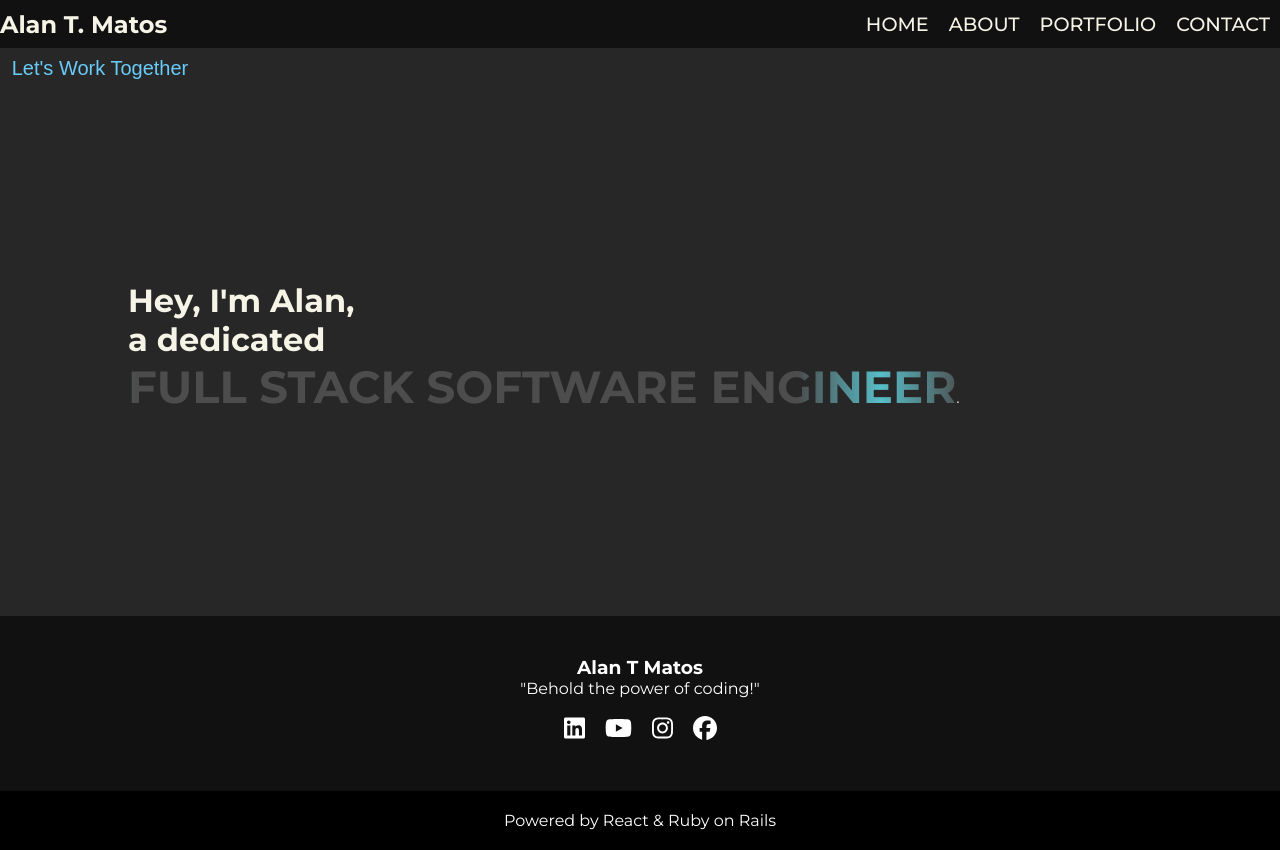
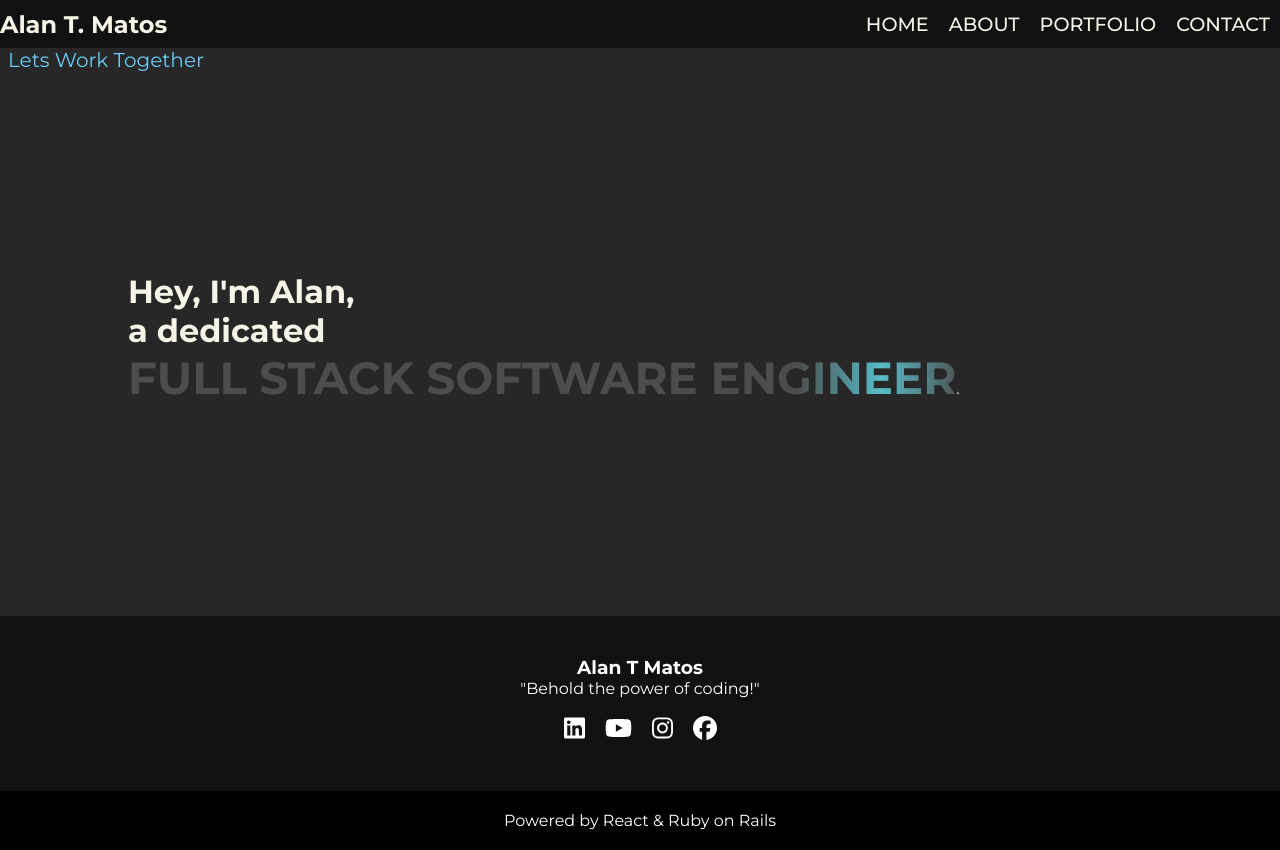
Before and after one commit to alantmatos/portfolio-frontend, a React (Create React App) app: page / in a window 1280 px wide. Built offline with nearby package versions, Linux system fonts and the light colour scheme; a web font is replaced by a local one.

Commit message:
contact link fix

```diff
--- a/src/Components/Home.js
+++ b/src/Components/Home.js
@@ -1,6 +1,7 @@
 import React from 'react';
 import { useState } from 'react';
 import '../Css/home.css';
+import { Link } from 'react-router-dom';
 
 const Home = () => {
 
@@ -14,15 +15,7 @@
   return (
     <div className='home-container'>
 
-      <button className='home-btn' onClick={() => { manageDisplay() }} > Let's Work Together </button>
-
-      {displaycontact ? <div className='display-contact'>
-        <div className='contact-info'>
-          <h4>mr.alanmatos@hotmail.com</h4>
-          <h5>+1 929-895-1957</h5>
-          <a href="https://docs.google.com/document/d/1irITA5YLrJ_oSdZyekYTLvdqinvSC3ifHY4lYk8fMMg/edit?usp=sharing"> My Resume </a>
-        </div>
-      </div> : null}
+      <Link to="/contact" className='home-btn'> Lets Work Together </Link>
 
       <div className='hero'>
         <div><h1>Hey, I'm Alan,</h1></div>
--- a/src/Css/home.css
+++ b/src/Css/home.css
@@ -2,7 +2,6 @@
   height: 71vh;
   color: #f6f4e6;
 }
-
 
 .hero {
   height: 64vh;
@@ -18,8 +17,9 @@
   color: #68CBF8;
   background-color: #272727;
   border-style: none;
-  margin-top: 8px;
+  margin: 8px;
   cursor: pointer;
+  text-decoration: none;
 }
 
 .display-contact {
@@ -73,31 +73,3 @@
   }
 
 }
-
-
-
-/* .dev{
-    color: #68CBF8;
-    font-size: 40px;
-  } */
-
-/* .dev{
-    animation: pulse 9s infinite;
-  }
-  @keyframes pulse {
-   0%{
-    transform: scale(0.7);
-    text-shadow: 0 0 0 0 rgba(255, 255, 255, 0.7);
-
-
-   }
-   70%{
-    transform: scale(0.9);
-    text-shadow: 0 0 0 30px rgba(255,82,82,1);
-
-   }
-   100%{
-    transform: scale(0.7);
-
-   }
-  } */
```
